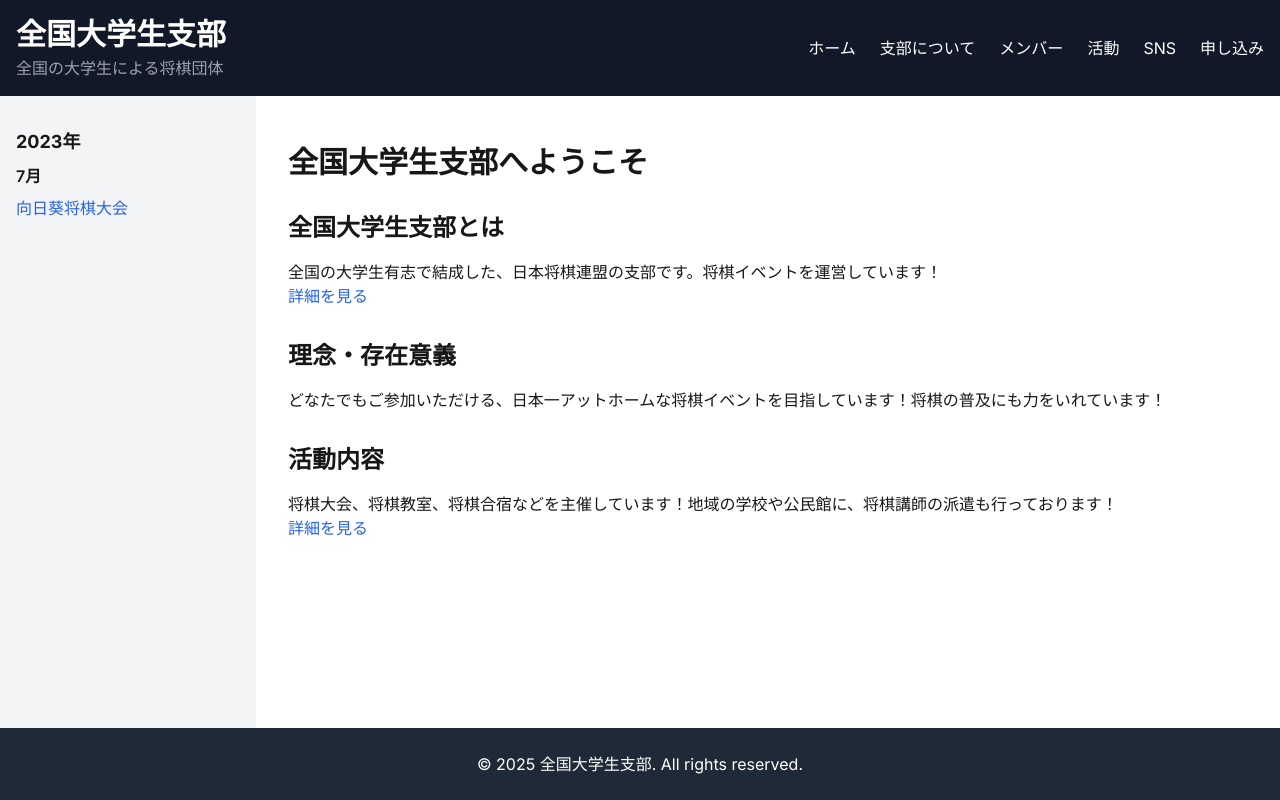
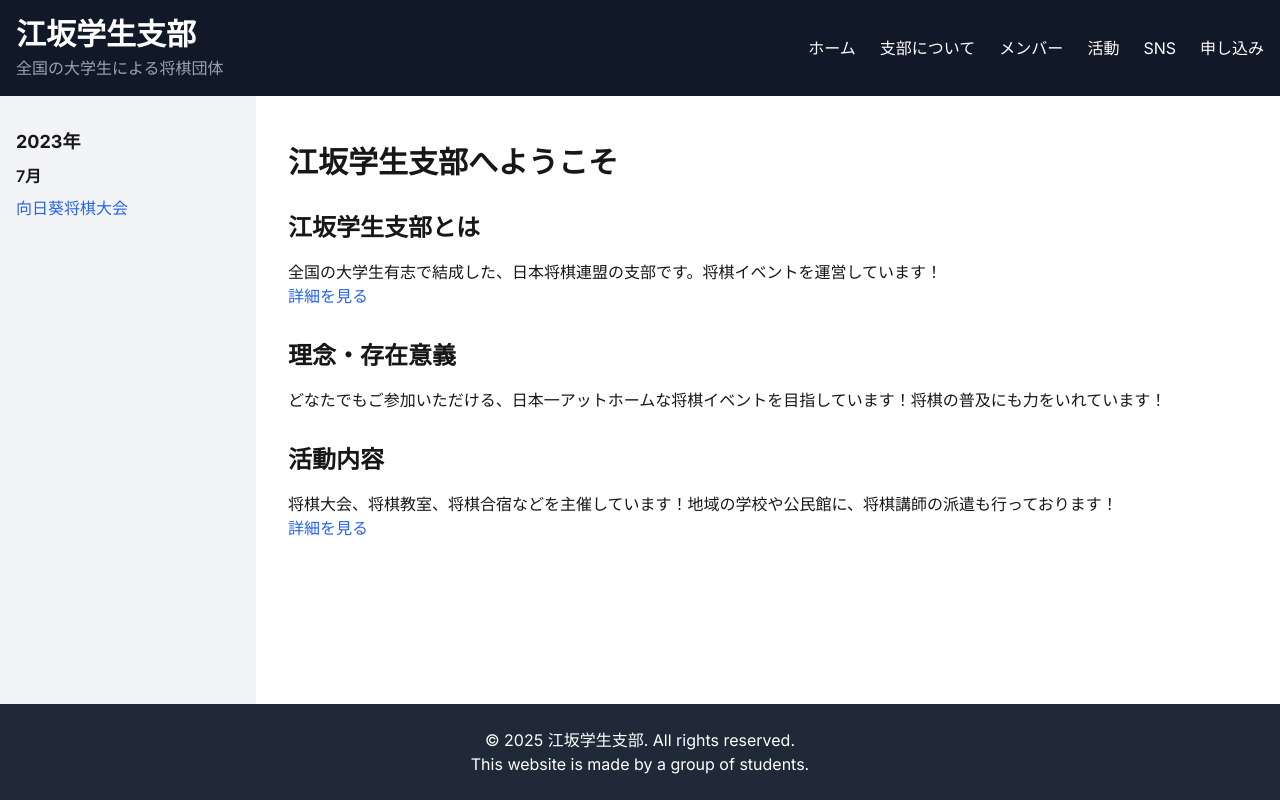
Before and after one commit to DaikiKazusaki/shibu-webpage, a Next.js app: page / in a window 1280 px wide. Built offline with nearby package versions, Linux system fonts and the light colour scheme.

Commit message:
fix the name of the shibu

```diff
--- a/app/components/Footer.tsx
+++ b/app/components/Footer.tsx
@@ -2,7 +2,8 @@ export default function Footer() {
   return (
     <footer className="bg-gray-800 text-white py-6 mt-auto">
       <div className="container mx-auto text-center">
-        <p>&copy; 2025 全国大学生支部. All rights reserved.</p>
+        <p>&copy; 2025 江坂学生支部. All rights reserved.</p>
+        <p>This website is made by a group of students.</p>
       </div>
     </footer>
   )
--- a/app/components/Header.tsx
+++ b/app/components/Header.tsx
@@ -20,7 +20,7 @@ export default function Header() {
         {/* Title Section */}
         <div className="py-0">
           <Link href="/" className="block">
-            <h1 className="text-2xl md:text-3xl font-bold">全国大学生支部</h1>
+            <h1 className="text-2xl md:text-3xl font-bold">江坂学生支部</h1>
             <p className="text-gray-400 mt-1">全国の大学生による将棋団体</p>
           </Link>
         </div>
--- a/app/components/Sidebar.tsx
+++ b/app/components/LeftSidebar.tsx
@@ -1,3 +1,5 @@
+// newsを表示する
+
 'use client'
 
 import Link from 'next/link'
--- /dev/null
+++ b/app/components/RightSidebar.tsx
@@ -0,0 +1,63 @@
+import React from 'react'
+import { ScrollArea } from "../ui/scroll-area"
+import { Separator } from "../ui/separator"
+import Link from 'next/link'
+
+type UpdateItem = {
+  id: string
+  date: string
+  title: string
+  description: string
+}
+
+const updates: UpdateItem[] = [
+  {
+    id: '1',
+    date: '2025-02-08',
+    title: 'New Feature: Dark Mode',
+    description: 'Weve added a dark mode option for better nighttime viewing.'
+  },
+  {
+    id: '2',
+    date: '2025-02-05',
+    title: 'Performance Improvements',
+    description: 'Significant speed enhancements across the entire platform.'
+  },
+  {
+    id: '3',
+    date: '2025-02-01',
+    title: 'Bug Fixes',
+    description: 'Fixed several minor bugs reported by our users.'
+  },
+  // Add more update items as needed
+]
+
+export function UpdateSidebar() {
+  return (
+    <aside className="w-64 bg-background border-l border-border">
+      <div className="p-4">
+        <h2 className="text-lg font-semibold mb-4">Recent Updates</h2>
+        <ScrollArea className="h-[calc(100vh-8rem)]">
+          {updates.map((update, index) => (
+            <React.Fragment key={update.id}>
+              <UpdateItem update={update} />
+              {index < updates.length - 1 && <Separator className="my-2" />}
+            </React.Fragment>
+          ))}
+        </ScrollArea>
+      </div>
+    </aside>
+  )
+}
+
+function UpdateItem({ update }: { update: UpdateItem }) {
+  return (
+    <Link href={`/updates/${update.id}`} className="block hover:bg-accent rounded-md transition-colors">
+      <div className="p-2">
+        <p className="text-sm text-muted-foreground">{update.date}</p>
+        <h3 className="font-medium">{update.title}</h3>
+        <p className="text-sm text-muted-foreground line-clamp-2">{update.description}</p>
+      </div>
+    </Link>
+  )
+}
--- a/app/layout.tsx
+++ b/app/layout.tsx
@@ -2,7 +2,8 @@ import "./globals.css"
 import { Inter } from "next/font/google"
 import Header from "./components/Header"
 import Footer from "./components/Footer"
-import Sidebar from "./components/Sidebar"
+import LeftSidebar from "./components/LeftSidebar"
+// import { Sidebar } from "./components/RightSidebar"
 import type { Metadata } from "next"
 import { Analytics } from "@vercel/analytics/react"
 import { SpeedInsights } from "@vercel/speed-insights/next"
@@ -10,8 +11,8 @@ import { SpeedInsights } from "@vercel/speed-insights/next"
 const inter = Inter({ subsets: ["latin"] })
 
 export const metadata: Metadata = {
-  title: "全国大学生支部",
-  description: "全国大学生支部の公式ウェブサイト",
+  title: "江坂学生支部",
+  description: "江坂学生支部の公式ウェブサイト",
   icons: [
     {
       rel: "icon",
@@ -30,10 +31,11 @@ export default function RootLayout({
       <body className={`${inter.className} flex flex-col min-h-full`}>
         <Header />
         <div className="flex-grow flex flex-col md:flex-row">
-          <Sidebar />
+          <LeftSidebar />
           <main className="flex-grow p-4">{children}</main>
           <Analytics />
           <SpeedInsights />
+          {/* <RightSideBar> */}
         </div>
         <Footer />
       </body>
--- a/app/page.tsx
+++ b/app/page.tsx
@@ -3,9 +3,9 @@ import Link from 'next/link'
 export default function Home() {
   return (
     <div className="container mx-auto px-4 py-8">
-      <h1 className="text-3xl font-bold mb-6">全国大学生支部へようこそ</h1>
+      <h1 className="text-3xl font-bold mb-6">江坂学生支部へようこそ</h1>
       <section className="my-8">
-        <h2 className="text-2xl font-semibold mb-4">全国大学生支部とは</h2>
+        <h2 className="text-2xl font-semibold mb-4">江坂学生支部とは</h2>
         <p>全国の大学生有志で結成した、日本将棋連盟の支部です。将棋イベントを運営しています！</p>
         <Link href="/about" className="text-blue-600 hover:underline">
           詳細を見る
--- a/package.json
+++ b/package.json
@@ -25,6 +25,7 @@
     "eslint": "^9",
     "eslint-config-next": "15.1.2",
     "postcss": "^8",
+    "shadcn-ui": "^0.9.4",
     "tailwindcss": "^3.4.1",
     "typescript": "^5"
   }
```
Also changed, not shown: 1 other file (tests, documents, lock files or other folders).
